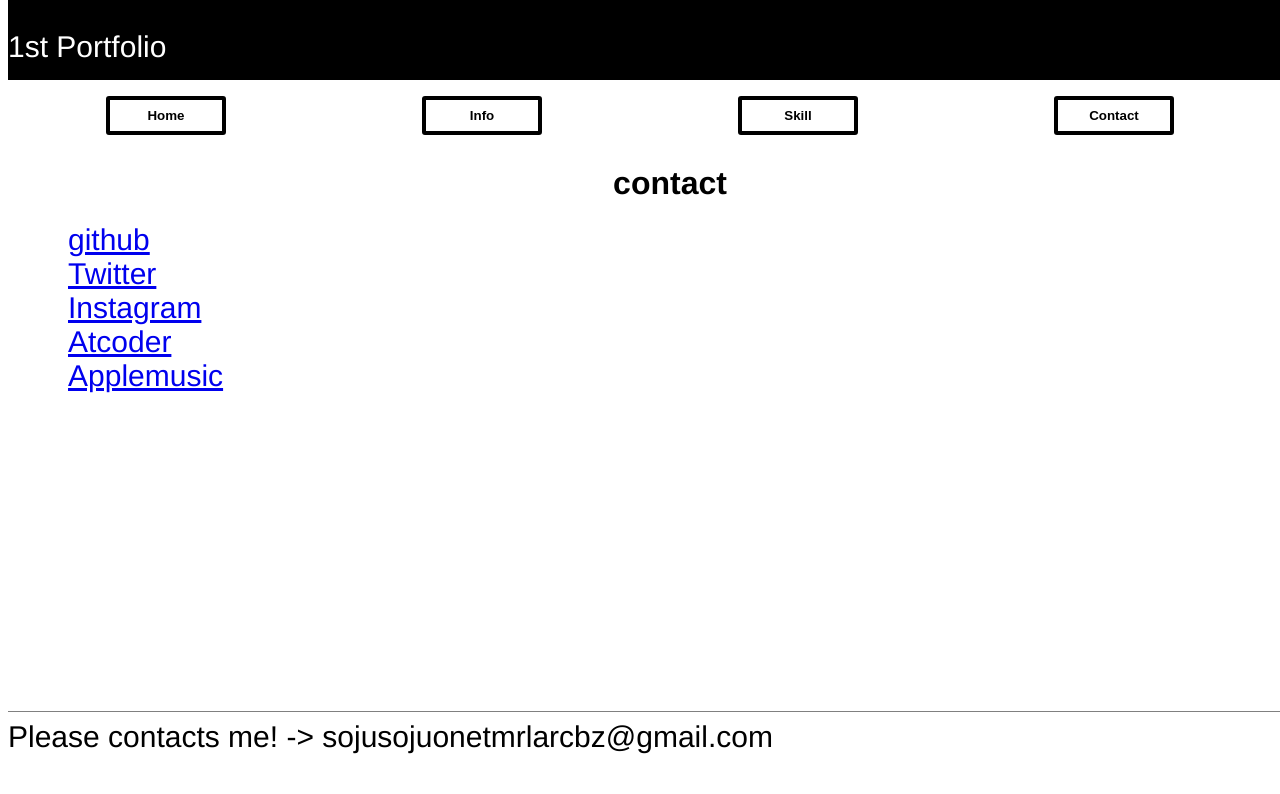
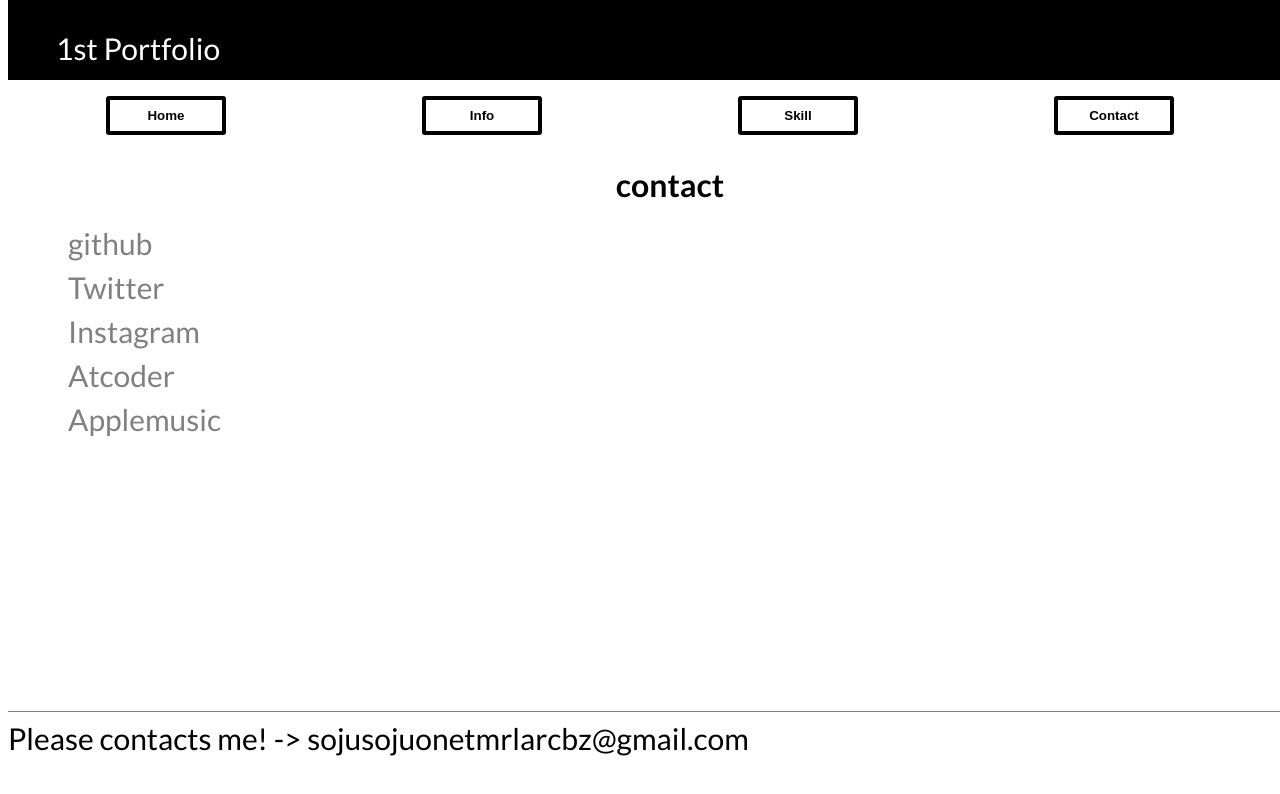
Before and after one commit to yamatcha/1stportfolio, a Vue app: page / in a window 1280 px wide. Both pictures are taken after a click on the button "Contact". Shown: the top 794 px of the page. Built offline with nearby package versions, Linux system fonts and the light colour scheme; a web font is replaced by a local one.

Commit message:
Adjustment

```diff
--- a/index.html
+++ b/index.html
@@ -3,6 +3,7 @@
   <head>
     <meta charset="utf-8">
     <link href="https://fonts.googleapis.com/css?family=Libre+Barcode+39+Text" rel="stylesheet">
+    <link href="https://fonts.googleapis.com/css?family=Lato:400,700|Noto+Sans+JP:400,700" rel="stylesheet">
     <meta name="viewport" content="width=device-width,initial-scale=1.0">
     <title>Yamatcha|portfolio</title>
   </head>
--- a/src/App.vue
+++ b/src/App.vue
@@ -83,7 +83,8 @@ export default {
 }
 
 body{
-  font-family: 'Helvetica';
+  /* font-family: 'Helvetica'; */
+  font-family: 'Lato', 'Noto Sans JP', '游ゴシック Medium', '游ゴシック体', 'Yu Gothic Medium', YuGothic, 'ヒラギノ角ゴ ProN', 'Hiragino Kaku Gothic ProN', 'メイリオ', Meiryo, 'ＭＳ Ｐゴシック', 'MS PGothic', sans-serif;
 }
 
 h1{
--- a/src/components/ContactComponent.vue
+++ b/src/components/ContactComponent.vue
@@ -2,8 +2,8 @@
     <div id="contact-wrapper">
             <h1>contact</h1>
         <div class="content-wrapper">
-            <div v-for="(value,key) in object" v-bind:key="key">
-                <a v-bind:href="value">{{key}}</a>
+            <div v-for="(value,key) in object" v-bind:key="key" id="contact">
+                <a v-bind:href="value" target="_blank">{{key}}</a>
             </div>
         </div>
     </div>
@@ -26,5 +26,14 @@ export default{
 }
   </script>
 <style>
-
+a{
+    color:grey;
+    text-decoration: none;
+}
+a:hover{
+    color:black;
+}
+#contact{
+    margin-top: 0.5rem;
+}
 </style>
--- a/src/components/HeaderComponent.vue
+++ b/src/components/HeaderComponent.vue
@@ -1,13 +1,13 @@
 <template>
-    <header id="header">
-        <p>1st Portfolio</p>
+    <header>
+        <p id="header-title">1st Portfolio</p>
     </header>
 
 </template>
 
 
 <style>
-header#header{
+header{
     position: fixed;
     top: 0px;
     width: 100%;
@@ -16,4 +16,7 @@ header#header{
     color:#fff;
     font-size: 30px;
 }
+#header-title{
+    margin-left:3rem;
+}
 </style>
--- a/src/components/InfoComponent.vue
+++ b/src/components/InfoComponent.vue
@@ -5,7 +5,7 @@
         </h1>
         <div class="content-wrapper">
             <div v-for="(value,key) in object" v-bind:key="key">
-             {{key}}:{{value}}
+             {{key}} : {{value}}
             </div>
         </div>
     </div>
```
